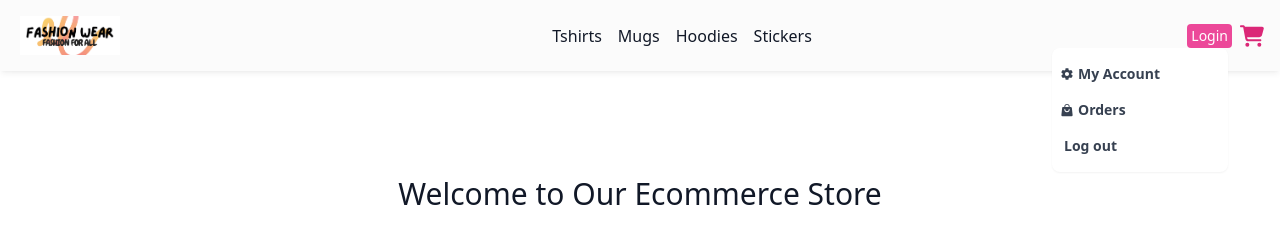
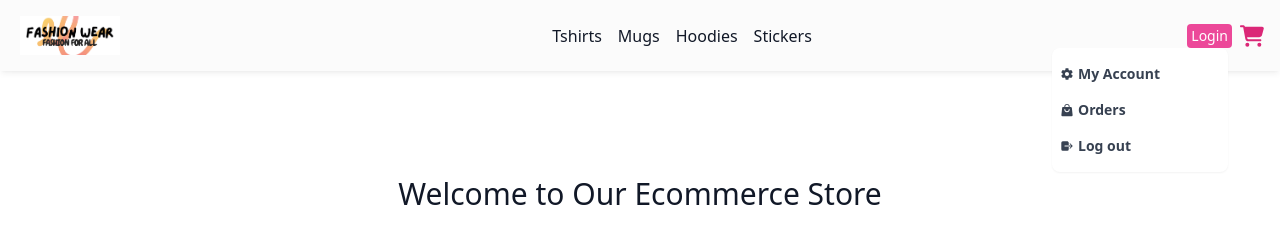
Before and after one commit to Laraib007/Ecommerce-NextJs-Project, a Next.js app: page / in a window 1280 px wide. Shown: the top 229 px of the page. Built offline with nearby package versions, Linux system fonts and the light colour scheme.

Commit message:
adding react icons on my account orders and logout

```diff
--- a/src/component/Navbar.js
+++ b/src/component/Navbar.js
@@ -3,11 +3,12 @@ import React, { useRef, useState } from 'react'
 import { FaCartShopping } from "react-icons/fa6";
 import { MdCancel } from "react-icons/md";
 import { FaPlusCircle, FaMinusCircle } from "react-icons/fa"
-import { IoBagCheck } from "react-icons/io5";
+import { IoBagCheck, IoLogOut } from "react-icons/io5";
 import { CgProfile } from "react-icons/cg";
 import { usePathname } from 'next/navigation'
 import { IoMdSettings } from "react-icons/io";
 import { HiShoppingBag } from "react-icons/hi2";
+
 
 
 
@@ -59,7 +60,8 @@ const Navbar = ({key, user, cart, addToCart, clearCart, removeFromCart, subTotal
       <a href="#" class="px-1 py-2 dark:hover:text-gray-300">Orders</a>
       </li >
       <li className='ml-2 items-center flex row dark:hover:text-gray-300'>
-        <a href="#" class="px-1 py-2 dark:hover:text-gray-300">Log out</a>
+      <IoLogOut />
+      <a href="#" class="px-1 py-2 dark:hover:text-gray-300">Log out</a>
       </li>
     </ul>
 </div>}
```
